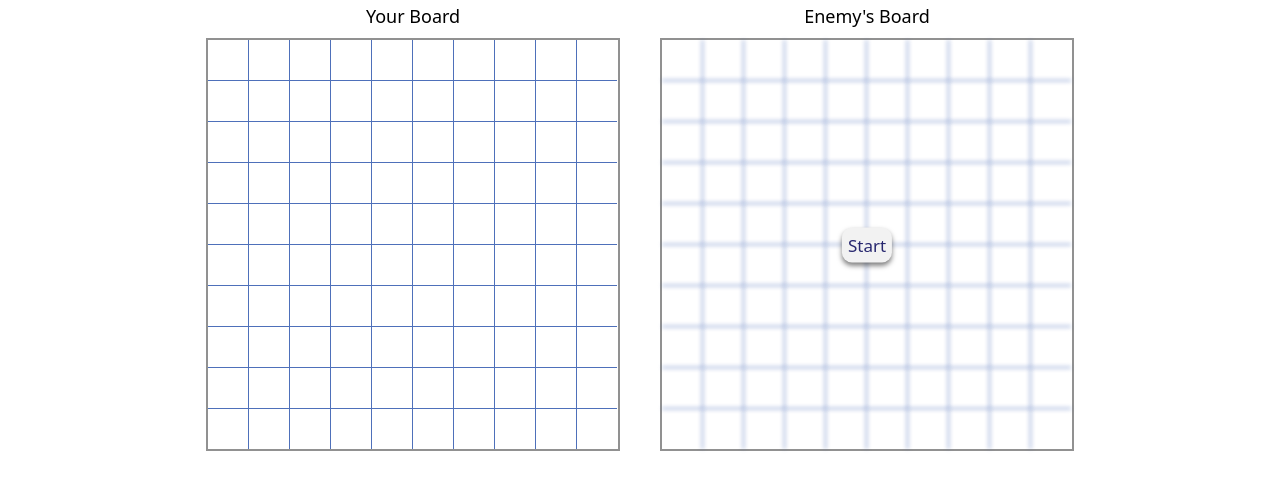
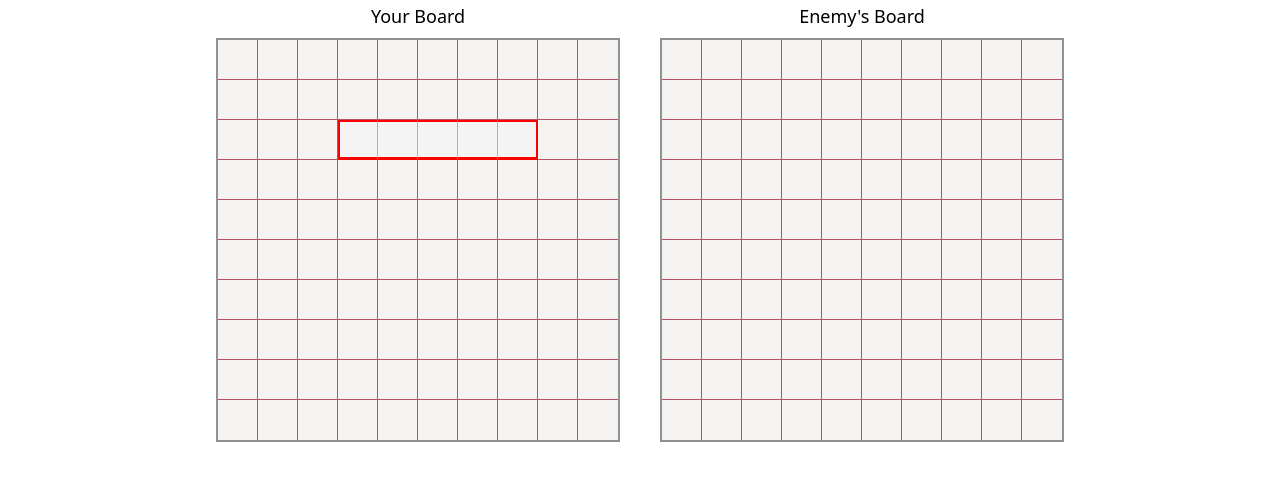
Before and after one commit to Magn3tism/battleship, a website built with webpack: page dist/index.html in a window 1280 px wide. Shown: the part 47-536 px from the top of the page. Built offline with nearby package versions, Linux system fonts and the light colour scheme.

Commit message:
Complete placing of ship

```diff
--- a/src/index.js
+++ b/src/index.js
@@ -1,8 +1,12 @@
 import TopBar from "./scripts/topBar";
 import Body from "./scripts/body";
+import gameLoop from "./scripts/gameLoop";
+
 import "./style.css";
 
 const content = document.getElementById("content");
 
 content.appendChild(TopBar());
 content.appendChild(Body());
+
+gameLoop();
--- a/src/scripts/body.js
+++ b/src/scripts/body.js
@@ -19,7 +19,8 @@ function gameBoard(text, player) {
     for (let j = 0; j < 10; j++) {
       let box = document.createElement("div");
       box.classList.add("box");
-      if (player === "p2") box.classList.add("p2");
+      // if (player === "p2") box.classList.add("p2");
+
       board.appendChild(box);
 
       if (i % 9 === 0 && i !== 0) box.classList.add("box-bottom");
@@ -27,13 +28,14 @@ function gameBoard(text, player) {
     }
   }
   board.classList.add("board");
+  board.id = player;
 
-  if (player === "p2") {
-    const start = document.createElement("button");
-    start.textContent = "Start";
-    start.classList.add("start");
-    board.appendChild(start);
-  }
+  // if (player === "p2") {
+  //   const start = document.createElement("button");
+  //   start.textContent = "Start";
+  //   start.classList.add("start");
+  //   board.appendChild(start);
+  // }
 
   boardContainer.appendChild(title);
   boardContainer.appendChild(board);
--- /dev/null
+++ b/src/scripts/domEffects.js
@@ -0,0 +1,25 @@
+function onPlace(player) {
+  console.log(player.board);
+  const domBoard = document.getElementById(player.name);
+
+  for (let i = 0; i < 10; i++) {
+    for (let j = 0; j < 10; j++) {
+      if (player.board.board[i][j].ship) {
+        {
+          if (player.board.board[i][j].position === 1)
+            domBoard.children[i * 10 + j - 11].classList.add("placed-left");
+
+          if (
+            player.board.board[i][j].value.length ===
+            player.board.board[i][j].position
+          )
+            domBoard.children[i * 10 + j - 11].classList.add("placed-right");
+
+          domBoard.children[i * 10 + j - 11].classList.add("placed");
+        }
+      }
+    }
+  }
+}
+
+export { onPlace };
--- /dev/null
+++ b/src/scripts/gameLoop.js
@@ -0,0 +1,12 @@
+import Player from "./player";
+import { onPlace } from "./domEffects";
+
+export default function gameLoop() {
+  const p1 = new Player("p1", "h");
+  const p2 = new Player("p2", "b");
+
+  p1.board.place(3, 4, 5);
+  onPlace(p1);
+
+  p2.board.place(4, 3, 7);
+}
--- a/src/scripts/player.js
+++ b/src/scripts/player.js
@@ -2,11 +2,10 @@ import GameBoard from "./gameBoard";
 
 export default class Player {
   #type;
-  #board;
 
   constructor(name, type) {
     this.name = name;
     this.#type = type;
-    this.#board = new GameBoard();
+    this.board = new GameBoard();
   }
 }
--- a/src/style.css
+++ b/src/style.css
@@ -2,6 +2,7 @@
   margin: 0;
   padding: 0;
   font-family:  system-ui, -apple-system, BlinkMacSystemFont, 'Segoe UI', Roboto, Oxygen, Ubuntu, Cantarell, 'Open Sans', 'Helvetica Neue', sans-serif;
+  border-collapse: collapse;
 }
 
 .title-text {
@@ -31,10 +32,13 @@ main {
 }
 
 .box {
+  box-sizing: border-box;
+  display: table-cell;
   height: 40px;
   width: 40px;
-  border-right: 1px solid #4e70ba;
-  border-bottom: 1px solid #4e70ba;
+  border-right: 1px solid #ba4e65;
+  border-bottom: 1px solid #ba4e65;
+  background-color: #f6f3f3;
 }
 
 .box-right {
@@ -70,3 +74,19 @@ main {
   cursor: pointer;
   transform: scale(1.1) translate(-50%, -50%);
 }
+
+.placed {
+  border-top: 2px solid red;
+  border-bottom: 3px solid red;
+  border-right: 1px solid #f191a6;
+  box-sizing: border-box;
+  background-color: #f4f4f4;
+}
+
+.placed-left {
+  border-left: 2px solid red;
+}
+
+.placed-right {
+  border-right: 2px solid red;
+}
```
Also changed, not shown: dist/main.js.
